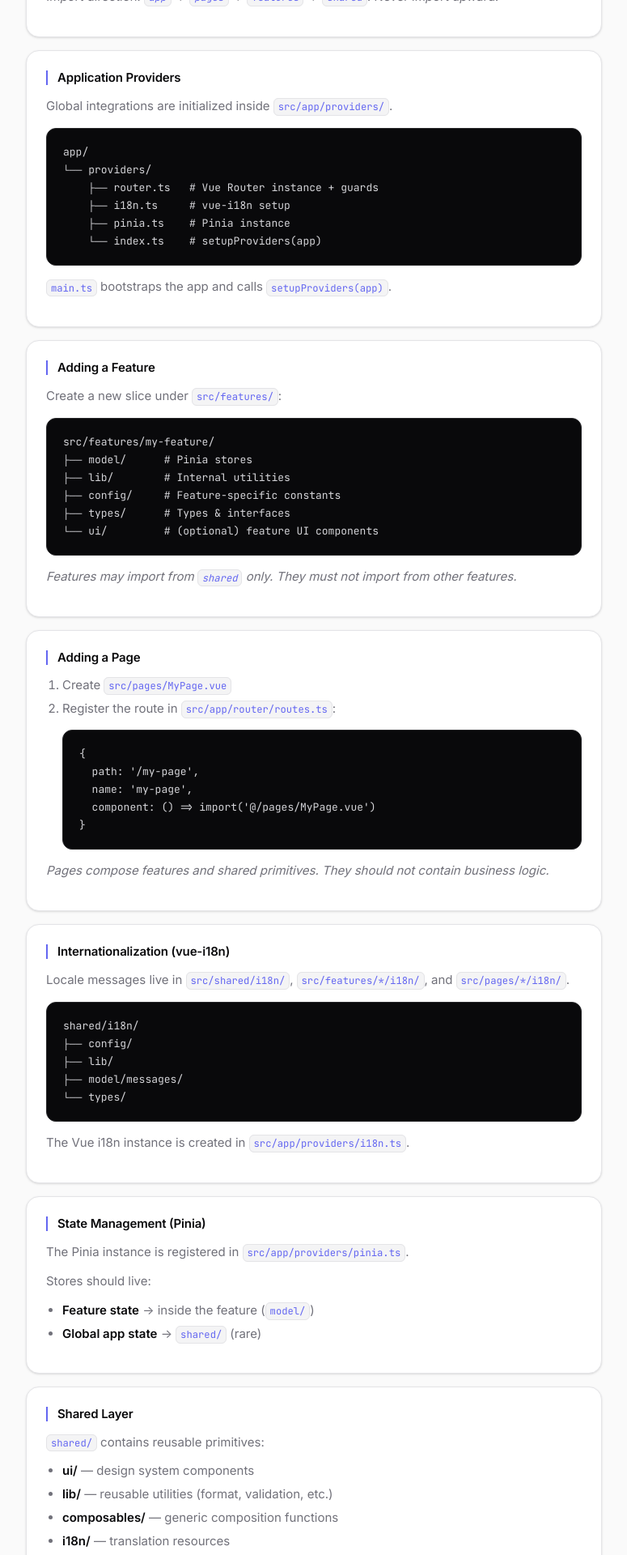
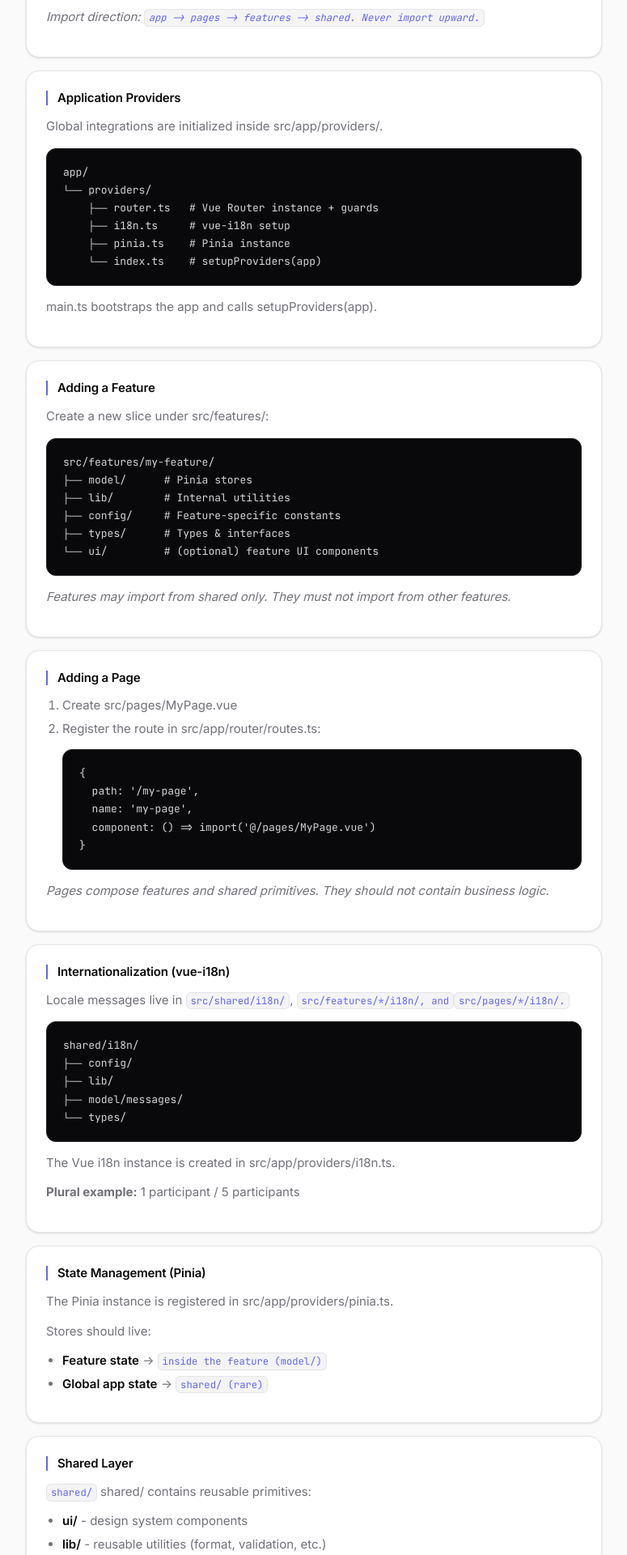
Before and after one commit to norbraet/vite-vue-ts-template, a Vue app: page /guide in a window 1280 px wide. Shown: the part 580-2500 px from the top of the page at 81% size, without its empty margins (252-1027 px from the left). Built offline with nearby package versions, Linux system fonts and the light colour scheme.

Commit message:
feat: add locales to the guide page

```diff
--- a/src/app/providers/router.ts
+++ b/src/app/providers/router.ts
@@ -1,5 +1,7 @@
 import { createRouter, createWebHistory } from 'vue-router'
 import type { App } from 'vue'
+import { watch } from 'vue'
+import type { RouteLocationNormalizedLoaded } from 'vue-router'
 
 import { routes } from '@/app/router/routes'
 import { i18n } from '@/app/providers/i18n'
@@ -16,17 +18,42 @@ export const router = createRouter({
   },
 })
 
+function getLocaleToken(): string {
+  const globalLocale = i18n.global.locale as unknown
+
+  if (typeof globalLocale === 'object' && globalLocale !== null && 'value' in globalLocale) {
+    return String((globalLocale as { value: unknown }).value)
+  }
+
+  return String(globalLocale)
+}
+
+function applyDocumentTitle(route: RouteLocationNormalizedLoaded): void {
+  if (route.meta?.titleKey) {
+    document.title = i18n.global.t(String(route.meta.titleKey))
+    return
+  }
+
+  if (route.meta?.title) {
+    document.title = String(route.meta.title)
+  }
+}
+
 // Global navigation guard
 router.beforeEach((to, from, next) => {
-  if (to.meta?.titleKey) {
-    document.title = i18n.global.t(String(to.meta.titleKey))
-  } else if (to.meta?.title) {
-    document.title = String(to.meta.title)
-  }
+  applyDocumentTitle(to)
 
   next()
 })
 
 export function setupRouter(app: App) {
   app.use(router)
+
+  watch(
+    [() => router.currentRoute.value.fullPath, () => getLocaleToken()],
+    () => {
+      applyDocumentTitle(router.currentRoute.value)
+    },
+    { immediate: true }
+  )
 }
--- a/src/pages/guide/GuidePage.vue
+++ b/src/pages/guide/GuidePage.vue
@@ -8,16 +8,14 @@
   <div class="container guide">
     <h1>{{ t('guide.title') }}</h1>
 
-    <!-- Folder Structure -->
     <section class="card">
-      <h2>Architecture (Feature-Sliced Design)</h2>
-      <p>
-        This template follows
+      <h2>{{ t('guide.architecture.title') }}</h2>
+      <i18n-t keypath="guide.architecture.descriptionRich" tag="p">
         <a href="https://feature-sliced.design/" target="_blank" rel="noopener noreferrer">
           Feature-Sliced Design
         </a>
-        with strict import boundaries enforced by ESLint.
-      </p>
+        <strong>ESLint</strong>
+      </i18n-t>
 
       <pre class="code-block">
 src/
@@ -36,19 +34,14 @@ src/
       >
 
       <p class="hint">
-        Import direction:
-        <code>app</code> → <code>pages</code> → <code>features</code> → <code>shared</code>. Never
-        import upward.
+        {{ t('guide.architecture.importDirectionLabel') }}
+        <code>{{ t('guide.architecture.importDirectionRule') }}</code>
       </p>
     </section>
 
-    <!-- Providers -->
     <section class="card">
-      <h2>Application Providers</h2>
-      <p>
-        Global integrations are initialized inside
-        <code>src/app/providers/</code>.
-      </p>
+      <h2>{{ t('guide.providers.title') }}</h2>
+      <p>{{ t('guide.providers.description') }}</p>
 
       <pre class="code-block">
 app/
@@ -60,13 +53,12 @@ app/
 </pre
       >
 
-      <p><code>main.ts</code> bootstraps the app and calls <code>setupProviders(app)</code>.</p>
+      <p>{{ t('guide.providers.bootstrapNote') }}</p>
     </section>
 
-    <!-- Features -->
     <section class="card">
-      <h2>Adding a Feature</h2>
-      <p>Create a new slice under <code>src/features/</code>:</p>
+      <h2>{{ t('guide.feature.title') }}</h2>
+      <p>{{ t('guide.feature.intro') }}</p>
 
       <pre class="code-block">
 src/features/my-feature/
@@ -78,19 +70,15 @@ src/features/my-feature/
 </pre
       >
 
-      <p class="hint">
-        Features may import from <code>shared</code> only. They must not import from other features.
-      </p>
+      <p class="hint">{{ t('guide.feature.hint') }}</p>
     </section>
 
-    <!-- Pages -->
     <section class="card">
-      <h2>Adding a Page</h2>
+      <h2>{{ t('guide.page.title') }}</h2>
       <ol>
-        <li>Create <code>src/pages/MyPage.vue</code></li>
+        <li>{{ t('guide.page.stepCreate') }}</li>
         <li>
-          Register the route in
-          <code>src/app/router/routes.ts</code>:
+          {{ t('guide.page.stepRegisterPrefix') }}
           <pre class="code-block">
 {
   path: '/my-page',
@@ -102,18 +90,15 @@ src/features/my-feature/
         </li>
       </ol>
 
-      <p class="hint">
-        Pages compose features and shared primitives. They should not contain business logic.
-      </p>
+      <p class="hint">{{ t('guide.page.hint') }}</p>
     </section>
 
-    <!-- i18n -->
     <section class="card">
-      <h2>Internationalization (vue-i18n)</h2>
+      <h2>{{ t('guide.i18n.title') }}</h2>
       <p>
-        Locale messages live in
-        <code>src/shared/i18n/</code>, <code>src/features/*/i18n/</code>, and
-        <code>src/pages/*/i18n/</code>.
+        {{ t('guide.i18n.locationPrefix') }}
+        <code>src/shared/i18n/</code>, <code>{{ t('guide.i18n.locationMiddle') }}</code>
+        <code>{{ t('guide.i18n.locationSuffix') }}</code>
       </p>
 
       <pre class="code-block">
@@ -125,54 +110,56 @@ shared/i18n/
 </pre
       >
 
+      <p>{{ t('guide.i18n.creationPrefix') }}</p>
       <p>
-        The Vue i18n instance is created in
-        <code>src/app/providers/i18n.ts</code>.
+        <strong>{{ t('guide.i18n.pluralLabel') }}</strong>
+        {{ t('guide.i18n.pluralDemo', { count: 1 }, 1) }} /
+        {{ t('guide.i18n.pluralDemo', { count: 5 }, 5) }}
       </p>
     </section>
 
-    <!-- State Management -->
     <section class="card">
-      <h2>State Management (Pinia)</h2>
-      <p>
-        The Pinia instance is registered in
-        <code>src/app/providers/pinia.ts</code>.
-      </p>
+      <h2>{{ t('guide.state.title') }}</h2>
+      <p>{{ t('guide.state.registrationPrefix') }}</p>
 
-      <p>Stores should live:</p>
+      <p>{{ t('guide.state.storesLabel') }}</p>
 
       <ul>
-        <li><strong>Feature state</strong> → inside the feature (<code>model/</code>)</li>
-        <li><strong>Global app state</strong> → <code>shared/</code> (rare)</li>
+        <li>
+          <strong>{{ t('guide.state.featureStateLabel') }}</strong> ->
+          <code>{{ t('guide.state.featureStateValue') }}</code>
+        </li>
+        <li>
+          <strong>{{ t('guide.state.globalStateLabel') }}</strong> ->
+          <code>{{ t('guide.state.globalStateValue') }}</code>
+        </li>
       </ul>
     </section>
 
-    <!-- Shared Layer -->
     <section class="card">
-      <h2>Shared Layer</h2>
-      <p><code>shared/</code> contains reusable primitives:</p>
+      <h2>{{ t('guide.shared.title') }}</h2>
+      <p><code>shared/</code> {{ t('guide.shared.intro') }}</p>
 
       <ul>
-        <li><strong>ui/</strong> — design system components</li>
-        <li><strong>lib/</strong> — reusable utilities (format, validation, etc.)</li>
-        <li><strong>composables/</strong> — generic composition functions</li>
-        <li><strong>i18n/</strong> — translation resources</li>
-        <li><strong>types/</strong> — cross-layer types</li>
+        <li><strong>ui/</strong> - {{ t('guide.shared.ui') }}</li>
+        <li><strong>lib/</strong> - {{ t('guide.shared.lib') }}</li>
+        <li><strong>composables/</strong> - {{ t('guide.shared.composables') }}</li>
+        <li><strong>i18n/</strong> - {{ t('guide.shared.i18n') }}</li>
+        <li><strong>types/</strong> - {{ t('guide.shared.types') }}</li>
       </ul>
 
-      <p class="hint">Shared must never depend on features, pages, or app.</p>
+      <p class="hint">{{ t('guide.shared.hint') }}</p>
     </section>
 
-    <!-- Scripts -->
     <section class="card">
-      <h2>Available Scripts</h2>
+      <h2>{{ t('guide.scripts.title') }}</h2>
       <ul class="scripts">
-        <li><code>pnpm dev</code> — start dev server</li>
-        <li><code>pnpm build</code> — type-check + production build</li>
-        <li><code>pnpm preview</code> — preview production build</li>
-        <li><code>pnpm lint</code> — ESLint + auto-fix</li>
-        <li><code>pnpm format</code> — Prettier</li>
-        <li><code>pnpm typecheck</code> — vue-tsc</li>
+        <li><code>pnpm dev</code> - {{ t('guide.scripts.dev') }}</li>
+        <li><code>pnpm build</code> - {{ t('guide.scripts.build') }}</li>
+        <li><code>pnpm preview</code> - {{ t('guide.scripts.preview') }}</li>
+        <li><code>pnpm lint</code> - {{ t('guide.scripts.lint') }}</li>
+        <li><code>pnpm format</code> - {{ t('guide.scripts.format') }}</li>
+        <li><code>pnpm typecheck</code> - {{ t('guide.scripts.typecheck') }}</li>
       </ul>
     </section>
   </div>
--- a/src/pages/guide/i18n/de.ts
+++ b/src/pages/guide/i18n/de.ts
@@ -3,6 +3,65 @@ const guide = {
   meta: {
     title: 'Anleitung',
   },
+  architecture: {
+    title: 'Architektur (Feature-Sliced Design)',
+    descriptionRich: 'Diese Vorlage folgt {0} mit strikt durch {1} erzwungenen Import-Grenzen.',
+    importDirectionLabel: 'Import-Richtung:',
+    importDirectionRule: 'app -> pages -> features -> shared. Niemals nach oben importieren.',
+  },
+  providers: {
+    title: 'Application Provider',
+    description: 'Globale Integrationen werden in src/app/providers/ initialisiert.',
+    bootstrapNote: 'main.ts bootstrapped die App und ruft setupProviders(app) auf.',
+  },
+  feature: {
+    title: 'Ein Feature hinzufuegen',
+    intro: 'Lege einen neuen Slice unter src/features/ an:',
+    hint: 'Features duerfen nur aus shared importieren. Sie duerfen nicht aus anderen Features importieren.',
+  },
+  page: {
+    title: 'Eine Seite hinzufuegen',
+    stepCreate: 'Erstelle src/pages/MyPage.vue',
+    stepRegisterPrefix: 'Registriere die Route in src/app/router/routes.ts:',
+    hint: 'Pages komponieren Features und Shared-Primitives. Sie sollten keine Business-Logik enthalten.',
+  },
+  i18n: {
+    title: 'Internationalisierung (vue-i18n)',
+    locationPrefix: 'Locale-Nachrichten liegen in',
+    locationMiddle: 'src/features/*/i18n/ und',
+    locationSuffix: 'src/pages/*/i18n/.',
+    creationPrefix: 'Die Vue-i18n-Instanz wird in src/app/providers/i18n.ts erstellt.',
+    pluralLabel: 'Plural-Beispiel:',
+    pluralDemo: '{count} Teilnehmer | {count} Teilnehmer',
+  },
+  state: {
+    title: 'State Management (Pinia)',
+    registrationPrefix: 'Die Pinia-Instanz wird in src/app/providers/pinia.ts registriert.',
+    storesLabel: 'Stores sollten hier liegen:',
+    featureStateLabel: 'Feature-State',
+    featureStateValue: 'im Feature selbst (model/)',
+    globalStateLabel: 'Globaler App-State',
+    globalStateValue: 'shared/ (selten)',
+  },
+  shared: {
+    title: 'Shared Layer',
+    intro: 'shared/ enthaelt wiederverwendbare Primitives:',
+    ui: 'Design-System-Komponenten',
+    lib: 'wiederverwendbare Utilities (Formatierung, Validierung usw.)',
+    composables: 'generische Composition Functions',
+    i18n: 'Uebersetzungsressourcen',
+    types: 'schichtuebergreifende Typen',
+    hint: 'Shared darf nie von features, pages oder app abhaengen.',
+  },
+  scripts: {
+    title: 'Verfuegbare Skripte',
+    dev: 'Dev-Server starten',
+    build: 'Type-Check + Production-Build',
+    preview: 'Production-Build lokal anzeigen',
+    lint: 'ESLint + Auto-Fix',
+    format: 'Prettier',
+    typecheck: 'vue-tsc',
+  },
 } as const
 
 export default guide
--- a/src/pages/guide/i18n/en.ts
+++ b/src/pages/guide/i18n/en.ts
@@ -3,6 +3,65 @@ const guide = {
   meta: {
     title: 'Guide',
   },
+  architecture: {
+    title: 'Architecture (Feature-Sliced Design)',
+    descriptionRich: 'This template follows {0} with strict import boundaries enforced by {1}.',
+    importDirectionLabel: 'Import direction:',
+    importDirectionRule: 'app -> pages -> features -> shared. Never import upward.',
+  },
+  providers: {
+    title: 'Application Providers',
+    description: 'Global integrations are initialized inside src/app/providers/.',
+    bootstrapNote: 'main.ts bootstraps the app and calls setupProviders(app).',
+  },
+  feature: {
+    title: 'Adding a Feature',
+    intro: 'Create a new slice under src/features/:',
+    hint: 'Features may import from shared only. They must not import from other features.',
+  },
+  page: {
+    title: 'Adding a Page',
+    stepCreate: 'Create src/pages/MyPage.vue',
+    stepRegisterPrefix: 'Register the route in src/app/router/routes.ts:',
+    hint: 'Pages compose features and shared primitives. They should not contain business logic.',
+  },
+  i18n: {
+    title: 'Internationalization (vue-i18n)',
+    locationPrefix: 'Locale messages live in',
+    locationMiddle: 'src/features/*/i18n/, and',
+    locationSuffix: 'src/pages/*/i18n/.',
+    creationPrefix: 'The Vue i18n instance is created in src/app/providers/i18n.ts.',
+    pluralLabel: 'Plural example:',
+    pluralDemo: '{count} participant | {count} participants',
+  },
+  state: {
+    title: 'State Management (Pinia)',
+    registrationPrefix: 'The Pinia instance is registered in src/app/providers/pinia.ts.',
+    storesLabel: 'Stores should live:',
+    featureStateLabel: 'Feature state',
+    featureStateValue: 'inside the feature (model/)',
+    globalStateLabel: 'Global app state',
+    globalStateValue: 'shared/ (rare)',
+  },
+  shared: {
+    title: 'Shared Layer',
+    intro: 'shared/ contains reusable primitives:',
+    ui: 'design system components',
+    lib: 'reusable utilities (format, validation, etc.)',
+    composables: 'generic composition functions',
+    i18n: 'translation resources',
+    types: 'cross-layer types',
+    hint: 'Shared must never depend on features, pages, or app.',
+  },
+  scripts: {
+    title: 'Available Scripts',
+    dev: 'start dev server',
+    build: 'type-check + production build',
+    preview: 'preview production build',
+    lint: 'ESLint + auto-fix',
+    format: 'Prettier',
+    typecheck: 'vue-tsc',
+  },
 } as const
 
 export default guide
```
Also changed, not shown: src/shared/i18n/types/messages.ts (+59 -0 lines).
